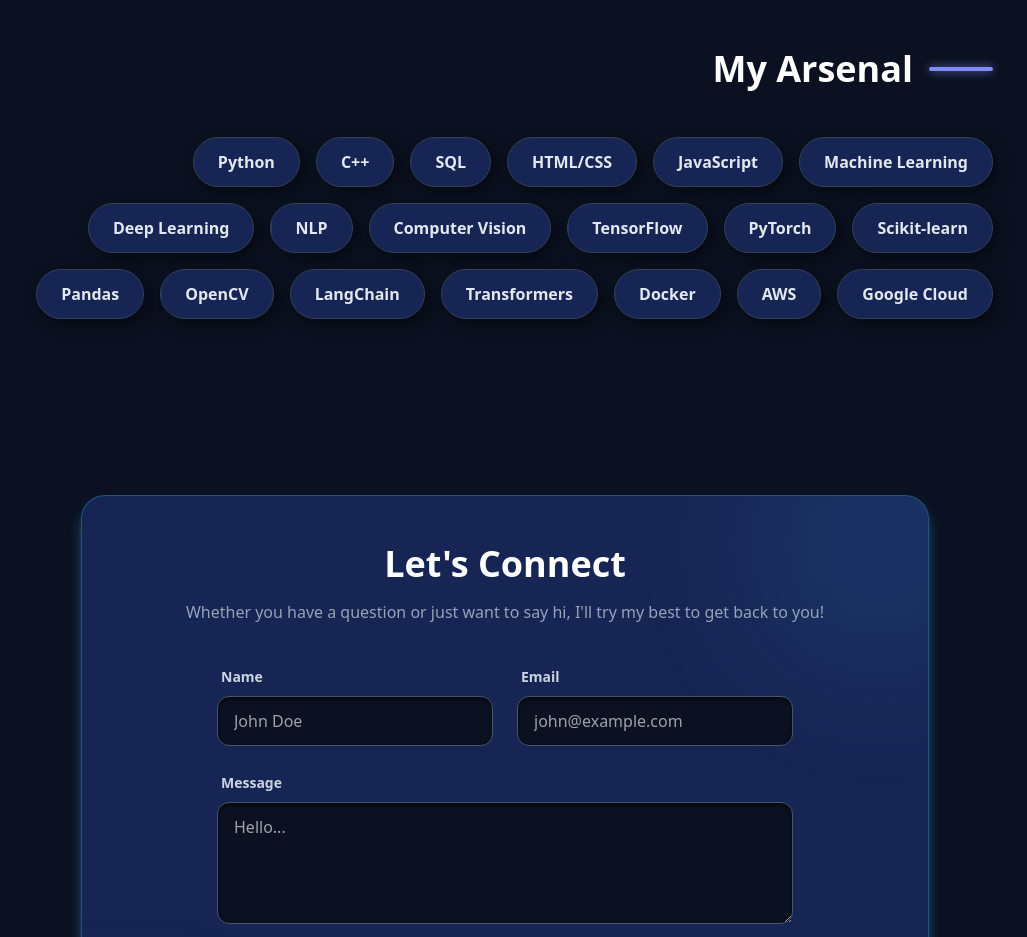
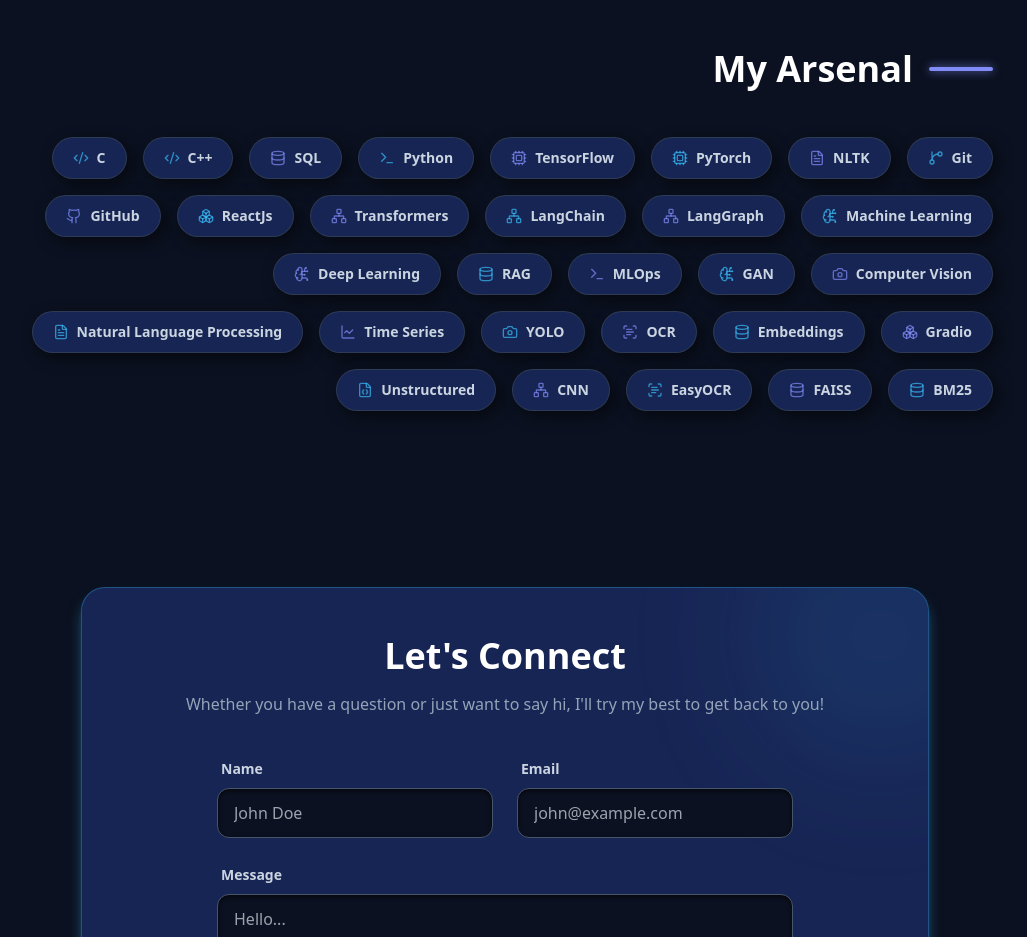
Before and after one commit to ShivSunder0006/newportfolio, a React (Vite) app: page / in a window 1280 px wide. Shown: the part 3780-4717 px from the top of the page, without its empty margins (135-1162 px from the left). Built offline with nearby package versions, Linux system fonts and the light colour scheme.

Commit message:
Update Skills section with new tech stack and monochrome icons

```diff
--- a/src/components/Skills.jsx
+++ b/src/components/Skills.jsx
@@ -1,9 +1,41 @@
+import {
+    Code2, Database, Terminal, GitBranch, Github, Boxes,
+    BrainCircuit, Cpu, Network, LineChart, FileText, Camera, ScanText, FileJson
+} from 'lucide-react';
+
 const Skills = () => {
+    // Mapping skills to appropriate, monochrome Lucide icons that fit the theme
     const skills = [
-        'Python', 'C++', 'SQL', 'HTML/CSS', 'JavaScript',
-        'Machine Learning', 'Deep Learning', 'NLP', 'Computer Vision',
-        'TensorFlow', 'PyTorch', 'Scikit-learn', 'Pandas', 'OpenCV',
-        'LangChain', 'Transformers', 'Docker', 'AWS', 'Google Cloud'
+        { name: 'C', icon: <Code2 className="w-4 h-4 text-neon-cyan/70" /> },
+        { name: 'C++', icon: <Code2 className="w-4 h-4 text-neon-cyan/70" /> },
+        { name: 'SQL', icon: <Database className="w-4 h-4 text-neon-indigo/70" /> },
+        { name: 'Python', icon: <Terminal className="w-4 h-4 text-neon-cyan/70" /> },
+        { name: 'TensorFlow', icon: <Cpu className="w-4 h-4 text-neon-indigo/70" /> },
+        { name: 'PyTorch', icon: <Cpu className="w-4 h-4 text-neon-cyan/70" /> },
+        { name: 'NLTK', icon: <FileText className="w-4 h-4 text-neon-indigo/70" /> },
+        { name: 'Git', icon: <GitBranch className="w-4 h-4 text-neon-cyan/70" /> },
+        { name: 'GitHub', icon: <Github className="w-4 h-4 text-neon-indigo/70" /> },
+        { name: 'ReactJs', icon: <Boxes className="w-4 h-4 text-neon-cyan/70" /> },
+        { name: 'Transformers', icon: <Network className="w-4 h-4 text-neon-indigo/70" /> },
+        { name: 'LangChain', icon: <Network className="w-4 h-4 text-neon-cyan/70" /> },
+        { name: 'LangGraph', icon: <Network className="w-4 h-4 text-neon-indigo/70" /> },
+        { name: 'Machine Learning', icon: <BrainCircuit className="w-4 h-4 text-neon-cyan/70" /> },
+        { name: 'Deep Learning', icon: <BrainCircuit className="w-4 h-4 text-neon-indigo/70" /> },
+        { name: 'RAG', icon: <Database className="w-4 h-4 text-neon-cyan/70" /> },
+        { name: 'MLOps', icon: <Terminal className="w-4 h-4 text-neon-indigo/70" /> },
+        { name: 'GAN', icon: <BrainCircuit className="w-4 h-4 text-neon-cyan/70" /> },
+        { name: 'Computer Vision', icon: <Camera className="w-4 h-4 text-neon-indigo/70" /> },
+        { name: 'Natural Language Processing', icon: <FileText className="w-4 h-4 text-neon-cyan/70" /> },
+        { name: 'Time Series', icon: <LineChart className="w-4 h-4 text-neon-indigo/70" /> },
+        { name: 'YOLO', icon: <Camera className="w-4 h-4 text-neon-cyan/70" /> },
+        { name: 'OCR', icon: <ScanText className="w-4 h-4 text-neon-indigo/70" /> },
+        { name: 'Embeddings', icon: <Database className="w-4 h-4 text-neon-cyan/70" /> },
+        { name: 'Gradio', icon: <Boxes className="w-4 h-4 text-neon-indigo/70" /> },
+        { name: 'Unstructured', icon: <FileJson className="w-4 h-4 text-neon-cyan/70" /> },
+        { name: 'CNN', icon: <Network className="w-4 h-4 text-neon-indigo/70" /> },
+        { name: 'EasyOCR', icon: <ScanText className="w-4 h-4 text-neon-cyan/70" /> },
+        { name: 'FAISS', icon: <Database className="w-4 h-4 text-neon-indigo/70" /> },
+        { name: 'BM25', icon: <Database className="w-4 h-4 text-neon-cyan/70" /> }
     ];
 
     return (
@@ -16,10 +48,13 @@
                 {skills.map((skill, i) => (
                     <span
                         key={i}
-                        className="px-6 py-3 bg-card-blue text-slate-200 font-semibold rounded-full border border-slate-700 shadow-3d-dark hover-3d press-effect cursor-default select-none group relative overflow-hidden"
+                        className="px-5 py-2.5 bg-card-blue text-slate-300 text-sm font-semibold rounded-full border border-slate-700/80 shadow-3d-dark hover-3d press-effect cursor-default select-none group relative overflow-hidden flex items-center gap-2 hover:border-neon-cyan/50 hover:text-white transition-colors"
                     >
-                        <span className="absolute inset-0 w-full h-full bg-gradient-to-r from-neon-cyan/20 to-neon-indigo/20 transform -translate-x-full group-hover:translate-x-full transition-transform duration-500 ease-in-out"></span>
-                        <span className="relative z-10">{skill}</span>
+                        <span className="absolute inset-0 w-full h-full bg-gradient-to-r from-neon-cyan/10 to-neon-indigo/10 transform -translate-x-full group-hover:translate-x-full transition-transform duration-500 ease-in-out"></span>
+                        <div className="relative z-10 group-hover:scale-110 transition-transform duration-300">
+                            {skill.icon}
+                        </div>
+                        <span className="relative z-10">{skill.name}</span>
                     </span>
                 ))}
             </div>
```
